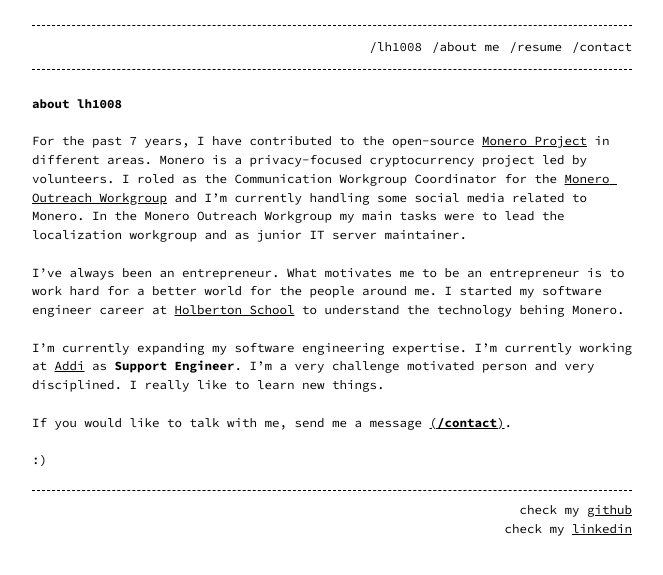
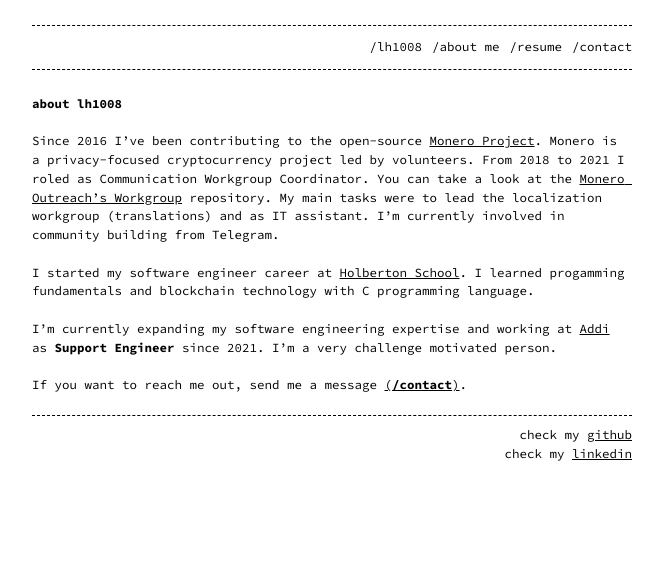
Before and after one commit to lh1008/lh1008.github.io, a Jekyll site: the page built from about.md, in a window 1280 px wide. Shown: the top 575 px of the page, without its empty margins (308-971 px from the left). Built offline with Jekyll 4.4.1, drawn with Linux system fonts in a browser that asks for light colours.

Commit message:
Updated about.md page

```diff
--- a/about.md
+++ b/about.md
@@ -6,12 +6,10 @@ permalink: /about
 
 # about lh1008
 
-<br>For the past 7 years, I have contributed to the open-source <a href="https://web.getmonero.org/" target="_blank">Monero Project</a> in different areas. Monero is a privacy-focused cryptocurrency project led by volunteers. I roled as the Communication Workgroup Coordinator for the <a href="https://github.com/monero-ecosystem/outreach-docs" target="_blank">Monero Outreach Workgroup</a> and I'm currently handling some social media related to Monero. In the Monero Outreach Workgroup my main tasks were to lead the localization workgroup and as junior IT server maintainer.
+<br>Since 2016 I've been contributing to the open-source <a href="https://web.getmonero.org/" target="_blank">Monero Project</a>. Monero is a privacy-focused cryptocurrency project led by volunteers. From 2018 to 2021 I roled as Communication Workgroup Coordinator. You can take a look at the <a href="https://github.com/monero-ecosystem/outreach-docs" target="_blank">Monero Outreach's Workgroup</a> repository. My main tasks were to lead the localization workgroup (translations) and as IT assistant. I'm currently involved in community building from Telegram.
 
-<br>I’ve always been an entrepreneur. What motivates me to be an entrepreneur is to work hard for a better world for the people around me. I started my software engineer career at <a href="https://www.holbertonschool.com/" target="_blank">Holberton School</a> to understand the technology behing Monero.
+<br>I started my software engineer career at <a href="https://www.holbertonschool.com/" target="_blank">Holberton School</a>. I learned progamming fundamentals and blockchain technology with C programming language.
 
-<br>I'm currently expanding my software engineering expertise. I'm currently working at [Addi](https://co.addi.com/) as **Support Engineer**. I'm a very challenge motivated person and very disciplined. I really like to learn new things.
+<br>I'm currently expanding my software engineering expertise and working at [Addi](https://co.addi.com/) as **Support Engineer** since 2021. I'm a very challenge motivated person.
 
-<br>If you would like to talk with me, send me a message <a href="/contact">(<b>/contact</b>)</a>.
-
-<br>:)
+<br>If you want to reach me out, send me a message <a href="/contact">(<b>/contact</b>)</a>.
```
